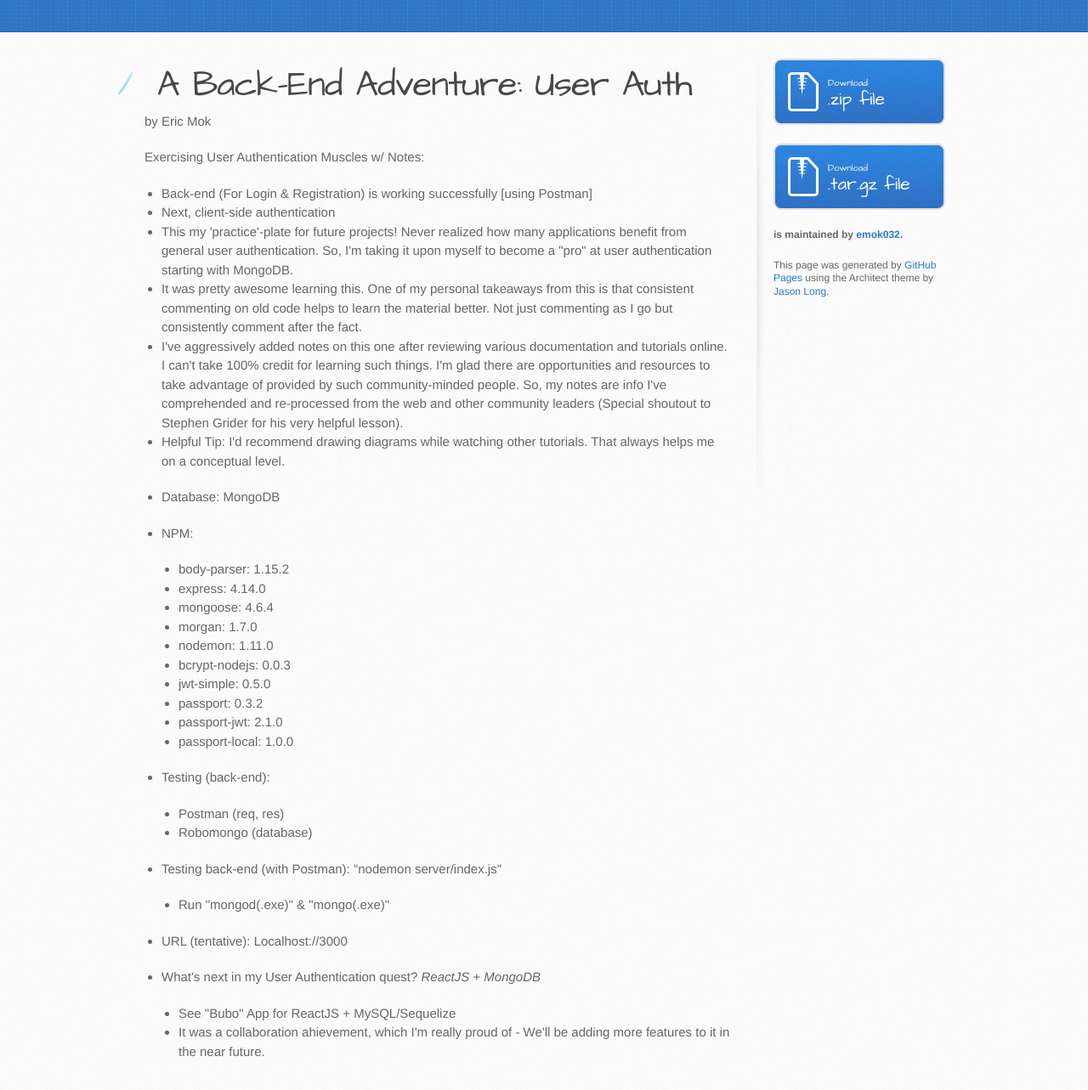
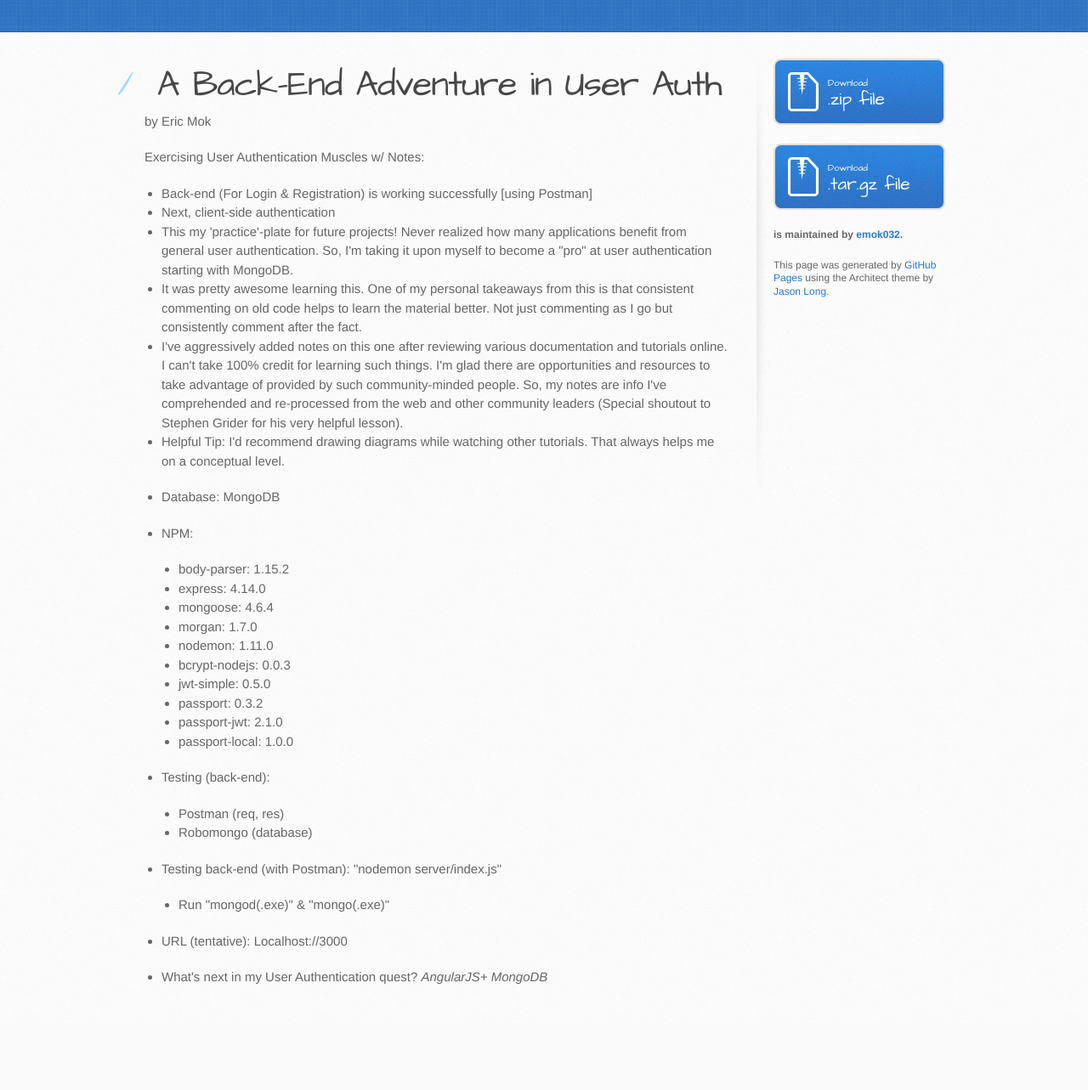
Before and after one commit to emok032/userAuthentication, a plain HTML site: page index.html in a window 1280 px wide. Shown: the part 269-1552 px from the top of the page at 85% size. After the commit the page ends 1473 px from the top, so only its background shows below. Drawn offline with Linux system fonts and the light colour scheme.

Commit message:
Create gh-pages branch via GitHub

```diff
--- a/index.html
+++ b/index.html
@@ -29,7 +29,7 @@
       <div class="inner clearfix">
         <section id="main-content">
           <h1>
-<a id="a-back-end-adventure-user-auth" class="anchor" href="#a-back-end-adventure-user-auth" aria-hidden="true"><span aria-hidden="true" class="octicon octicon-link"></span></a>A Back-End Adventure: User Auth</h1>
+<a id="a-back-end-adventure-in-user-auth" class="anchor" href="#a-back-end-adventure-in-user-auth" aria-hidden="true"><span aria-hidden="true" class="octicon octicon-link"></span></a>A Back-End Adventure in User Auth</h1>
 
 <p>by Eric Mok</p>
 
@@ -75,14 +75,7 @@
 </ul>
 </li>
 <li><p>URL (tentative): Localhost://3000</p></li>
-<li>
-<p>What's next in my User Authentication quest? <em>ReactJS + MongoDB</em></p>
-
-<ul>
-<li>See "Bubo" App for ReactJS + MySQL/Sequelize</li>
-<li>It was a collaboration ahievement, which I'm really proud of - We'll be adding more features to it in the near future.</li>
-</ul>
-</li>
+<li><p>What's next in my User Authentication quest? <em>AngularJS+ MongoDB</em></p></li>
 </ul>
         </section>
 
```
Also changed, not shown: params.json (+1 -1 lines).
